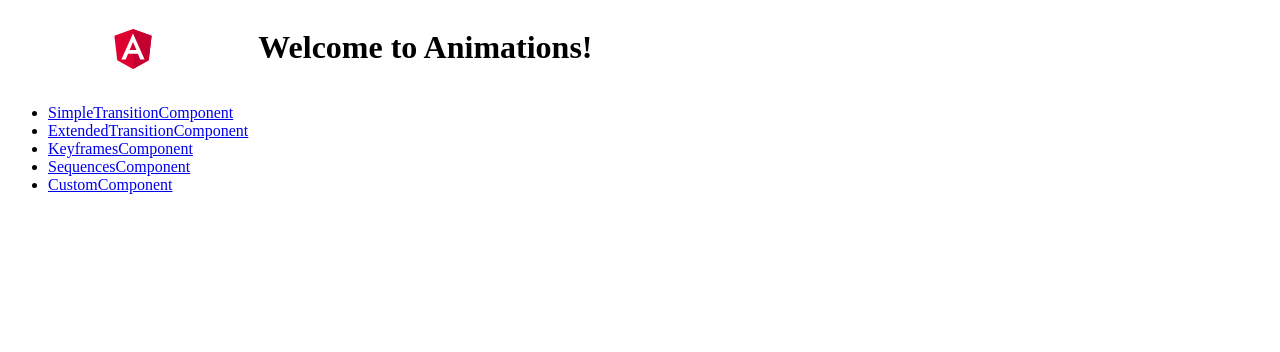
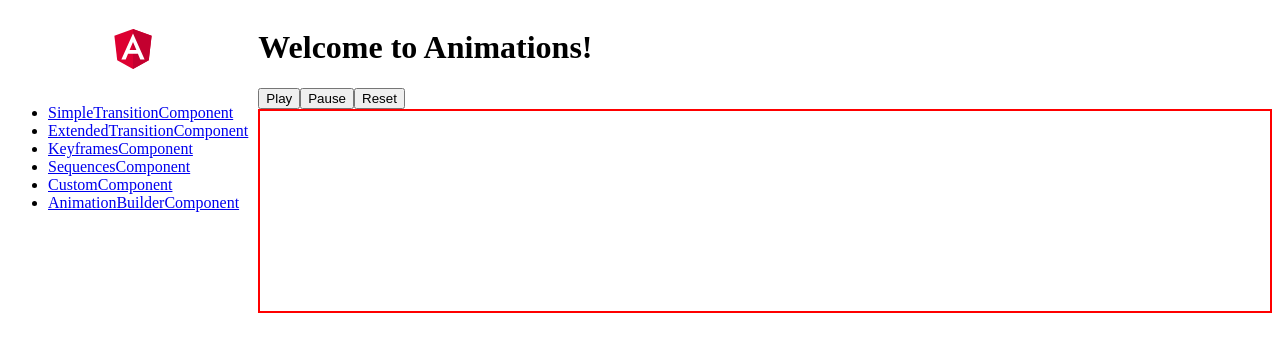
Before and after one commit to dfgvenom/Angular-Animations, an Angular app: page /animationBuilder in a window 1280 px wide. Before the commit this address led to /. Shown: the top 352 px of the page. Built offline with nearby package versions, Linux system fonts and the light colour scheme.

Commit message:
add simple animation builder

```diff
--- a/src/app/app-routing.module.ts
+++ b/src/app/app-routing.module.ts
@@ -5,6 +5,7 @@ import { ExtendedTransitionComponent } from './components/extended-transition/ex
 import { KeyframesComponent } from './components/keyframes/keyframes.component';
 import { SequencesComponent } from './components/sequences/sequences.component';
 import { CustomComponent } from './components/custom/custom.component';
+import { AnimationBuilderComponent } from './components/animation-builder/animation-builder.component';
 
 export const routes: Routes = [
   { path: 'simpleTransition', component: SimpleTransitionComponent, data: {animation: 'simpleTransition'} },
@@ -12,6 +13,7 @@ export const routes: Routes = [
   { path: 'keyFrames', component: KeyframesComponent, data: {animation: 'keyFrames'} },
   { path: 'sequences', component: SequencesComponent, data: {animation: 'sequences'} },
   { path: 'custom', component: CustomComponent, data: {animation: 'custom'} },
+  { path: 'animationBuilder', component: AnimationBuilderComponent, data: {animation: 'animationBuilder'} },
 ];
 
 @NgModule({
--- a/src/app/app.module.ts
+++ b/src/app/app.module.ts
@@ -13,6 +13,7 @@ import { DragndropComponent } from './components/custom/dragndrop/dragndrop.comp
 import { DragnfollowComponent } from './components/custom/dragnfollow/dragnfollow.component';
 import { ClicknfollowComponent } from './components/custom/clicknfollow/clicknfollow.component';
 import { CanvasComponent } from './components/custom/canvas/canvas.component';
+import { AnimationBuilderComponent } from './components/animation-builder/animation-builder.component';
 
 @NgModule({
   declarations: [
@@ -25,7 +26,8 @@ import { CanvasComponent } from './components/custom/canvas/canvas.component';
     DragndropComponent,
     DragnfollowComponent,
     ClicknfollowComponent,
-    CanvasComponent
+    CanvasComponent,
+    AnimationBuilderComponent,
   ],
   imports: [
     BrowserModule,
--- /dev/null
+++ b/src/app/components/animation-builder/animation-builder.component.css
@@ -0,0 +1,4 @@
+.container {
+    border: 2px solid red;
+    height: 200px;
+  }
--- /dev/null
+++ b/src/app/components/animation-builder/animation-builder.component.html
@@ -0,0 +1,4 @@
+<button (click)="play()">Play</button>
+<button (click)="pause()">Pause</button>
+<button (click)="reset()">Reset</button>
+<div class="container" #withBuilder></div>
--- /dev/null
+++ b/src/app/components/animation-builder/animation-builder.component.ts
@@ -0,0 +1,51 @@
+import { animate, query, stagger, style, transition, trigger, AnimationPlayer, AnimationBuilder } from '@angular/animations';
+import { Component, HostBinding, ViewChild, ElementRef, OnInit } from '@angular/core';
+
+@Component({
+  selector: 'app-animation-builder',
+  templateUrl: './animation-builder.component.html',
+  styleUrls: ['./animation-builder.component.css'],
+})
+export class AnimationBuilderComponent {
+
+  @ViewChild('withBuilder')
+  elementRef: ElementRef;
+  private player: AnimationPlayer;
+
+  constructor(private animationBuilder: AnimationBuilder) { }
+
+  createPlayer() {
+    if (this.player) {
+      this.player.destroy();
+    }
+
+    let animationFactory;
+
+    animationFactory = this.animationBuilder
+      .build([
+        style({ width: '*' }),
+        animate(2000, style({ width: 0 })),
+      ]);
+
+    this.player = animationFactory.create(this.elementRef.nativeElement);
+  }
+
+  play() {
+    if (!this.player) {
+      this.createPlayer();
+    }
+    this.player.play();
+  }
+
+  pause() {
+    if (this.player) {
+      this.player.pause();
+    }
+  }
+
+  reset() {
+    if (this.player) {
+      this.player.reset();
+    }
+  }
+}
```
Also changed, not shown: 1 other file (tests, documents, lock files or other folders).
